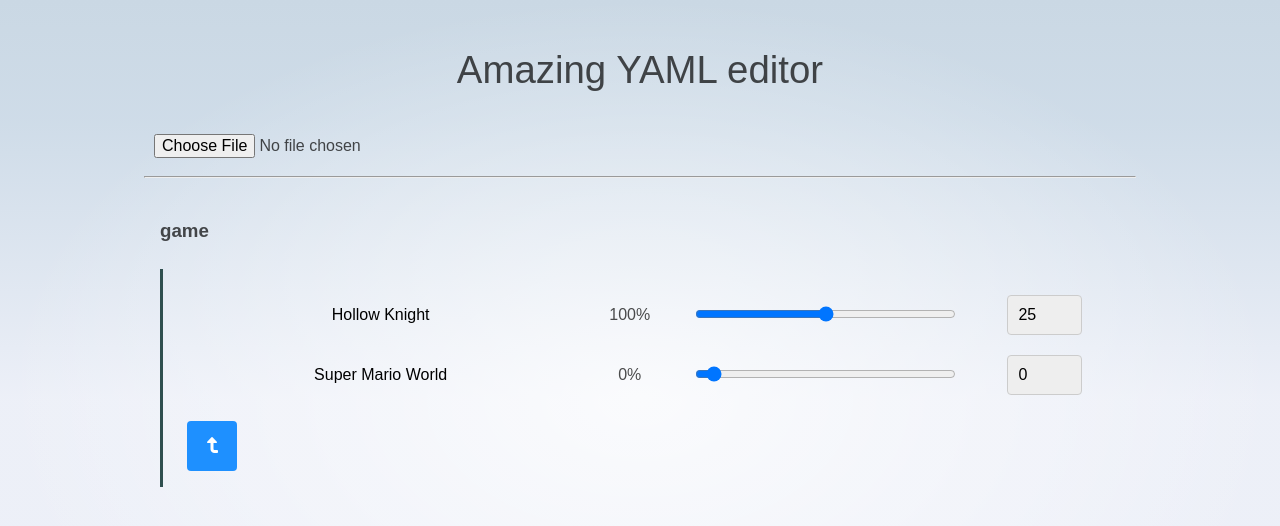
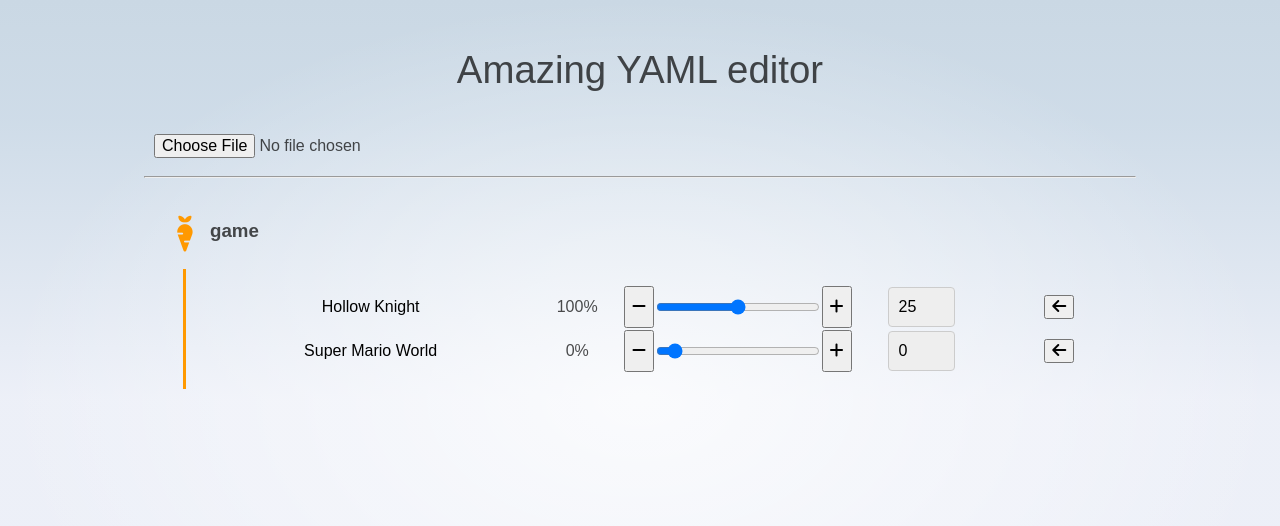
Before and after one commit to sidney-prytherch/archipelago-yaml-editor, a SvelteKit app: page / in a window 1280 px wide. Shown: the top 526 px of the page. Built offline with nearby package versions, Linux system fonts and the light colour scheme.

Commit message:
Update buttons and account for screen size

```diff
--- a/src/routes/+page.svelte
+++ b/src/routes/+page.svelte
@@ -7,6 +7,9 @@
 
 	//import { type Game, type Item, type ItemLink, type PlandoData, type PlandoItem, type Trigger } from './interfaces';
 
+	/**
+	 * @typedef {{name: string, weight: number, hide: boolean}} GameData
+	 */
 	/**
 	 * @type {HTMLInputElement}
 	 */
@@ -18,14 +21,12 @@
 	let options = {};
 	let expanded = true;
 	/**
-	 * @type {{ [x: string]: {name: string, weight: number, hide: boolean}; }}
+	 * @type {{ [x: string]: GameData; }}
 	 */
 	let games = {
-		"0": { name: 'Hollow Knight', weight: 25, hide: false },
-		"1": { name: 'Super Mario World', weight: 0, hide: false }
+		'0': { name: 'Hollow Knight', weight: 25, hide: false },
+		'1': { name: 'Super Mario World', weight: 0, hide: false }
 	};
-
-
 
 	function onChange() {
 		const file = input.files?.[0];
@@ -49,10 +50,9 @@
 	}
 
 	function expandOrShorten() {
-		console.log(`Previous: expanded = ${expanded}`);
 		if (expanded) {
 			let gamesList = Object.values(games);
-			let gamesWithZeroWeight = gamesList.filter(game => game.weight == 0)
+			let gamesWithZeroWeight = gamesList.filter((game) => game.weight == 0);
 			if (gamesWithZeroWeight.length == gamesList.length - 1) {
 				for (let game of gamesWithZeroWeight) {
 					game.hide = true;
@@ -68,6 +68,50 @@
 			expanded = !expanded;
 		}
 	}
+
+	/**
+	 * @param {GameData} game
+	 * @returns {number}
+	 */
+	function getPercent(game) {
+		let percent =
+			Math.round(
+				(10000 * game.weight) /
+					Object.values(games).reduce((total, current) => (total += current.weight), 0)
+			) / 100;
+		return percent || 0;
+	}
+
+	/**
+	 * @param {GameData} selectedGame
+	 */
+	function deselectOtherOptions(selectedGame) {
+		let gamesList = Object.values(games);
+		for (let game of gamesList) {
+			if (game === selectedGame) {
+				game.weight = 50;
+			} else {
+				game.weight = 0;
+			}
+		}
+		games = games;
+	}
+
+	/**
+	 * @param {GameData} selectedGame
+	 */
+	function selectOption(selectedGame) {
+		selectedGame.weight = 50;
+		games = games;
+	}
+
+	/**
+	 * @param {GameData} selectedGame
+	 */
+	function deselectOption(selectedGame) {
+		selectedGame.weight = 0;
+		games = games;
+	}
 </script>
 
 <svelte:head>
@@ -81,6 +125,12 @@
 	<hr />
 	<div class:row={!expanded} class="outer container">
 		<div class="key">
+			<button
+				title={expanded ? 'minimize options' : 'expand options'}
+				class="carrot"
+				on:click={expandOrShorten}
+				><i class:rotated={expanded} class="fa-solid fa-carrot"></i></button
+			>
 			<h3>game</h3>
 		</div>
 		<div class="inner container">
@@ -90,23 +140,47 @@
 					{#each Object.keys(games) as gameIndex}
 						<tr class={games[gameIndex].hide ? 'hidden' : ''}>
 							<td><input type="text" bind:value={games[gameIndex].name} /></td>
-							<td class:hidden={!expanded}><span>
-								{
-							Math.round(10000 * games[gameIndex].weight / (Object.values(games).reduce(((total, current) => total += current.weight), 0))) / 100
-								}%</span></td>
-							<td class:hidden={!expanded}><input type="range" bind:value={games[gameIndex].weight} min="0" max="50" /></td>
-							<td class:hidden={!expanded}><input type="number" bind:value={games[gameIndex].weight} min="0" max="50" /></td>
-
+							<td class:hidden={!expanded}><span> {getPercent(games[gameIndex])}%</span></td>
+							<td class:hidden={!expanded}>
+								<div class="container">
+									<button
+										class="option-button left"
+										title="Decrease to 0"
+										on:click={() => deselectOption(games[gameIndex])}
+									>
+										<i class:rotated={expanded} class="fa-solid fa-minus"></i>
+									</button>
+									<input
+										class="center"
+										type="range"
+										bind:value={games[gameIndex].weight}
+										min="0"
+										max="50"
+									/>
+									<button
+										class="option-button right"
+										title="Increase to 50"
+										on:click={() => selectOption(games[gameIndex])}
+									>
+										<i class:rotated={expanded} class="fa-solid fa-plus"></i>
+									</button>
+								</div>
+							</td>
+							<td class:hidden={!expanded}
+								><input type="number" bind:value={games[gameIndex].weight} min="0" max="50" /></td
+							>
+							<td class:hidden={!expanded}>
+								<button
+									class="option-button"
+									title="Select this option and remove others"
+									on:click={() => deselectOtherOptions(games[gameIndex])}
+								>
+									<i class:rotated={expanded} class="fa-solid fa-arrow-left"></i>
+								</button>
+							</td>
 						</tr>
 					{/each}
-					<!-- <tr>
-						<td><input type="text" value="Super Mario World" /></td>
-						<td><input type="number" bind:value={games.superMarioWorld} min="0" max="50" /></td>
-					</tr> -->
 				</table>
-				<button class="btn" on:click={expandOrShorten}
-					><i class:rotated={expanded} class="fa-solid fa-turn-down"></i></button
-				>
 			</div>
 		</div>
 	</div>
@@ -166,9 +240,11 @@
 	}
 
 	.vl {
-		background-color: darkslategray;
+		background-color: rgb(255, 153, 0);
 		width: 3px;
 		margin: 0 8px;
+		min-width: 3px;
+		margin-left: 31px;
 	}
 
 	.key {
@@ -179,7 +255,6 @@
 	}
 
 	.otherstuff {
-		width: 100%;
 		/* background-color: brown; */
 		padding: 8px;
 	}
@@ -196,7 +271,6 @@
 	.btn,
 	table,
 	.outer,
-	td,
 	input {
 		padding: 8px;
 	}
@@ -218,13 +292,23 @@
 		box-sizing: border-box;
 	}
 
-	.fa-turn-down {
-		transform: rotate(90deg);
+	.carrot {
+		cursor: pointer;
+		border: none;
+		height: 50px;
+		width: 50px;
+		background-color: transparent;
+		color: rgb(255, 153, 0);
+	}
+
+	.fa-carrot {
+  		font-size: 30px !important;
+		transform: rotate(-135deg);
 		transition: transform 0.5s;
 	}
 
-	.fa-turn-down.rotated {
-		transform: rotate(180deg);
+	.fa-carrot.rotated {
+		transform: rotate(-45deg);
 	}
 
 	table {
@@ -253,6 +337,7 @@
 
 	table tr td:nth-child(1) {
 		width: 35%;
+		min-width: 50px;
 	}
 
 	table tr td:nth-child(2) {
@@ -280,7 +365,6 @@
 	input[type='number'] {
 		width: 50%;
 		min-width: 60px;
-
 	}
 
 	input[type='text'],
@@ -295,4 +379,23 @@
 		border-color: #ccc;
 		background-color: #eee;
 	}
+	@media only screen and (max-width: 640px) {
+		input[type='range'] {
+			display: none;
+		}
+
+		table tr td:nth-child(1) {
+			width: 45%;
+		}
+
+		table tr td:nth-child(3) {
+			width: 15%;
+		}
+	}
+
+	@media only screen and (max-width: 400px) {
+		table tr td:nth-child(3) {
+			display: none;
+		}
+	}
 </style>
```
